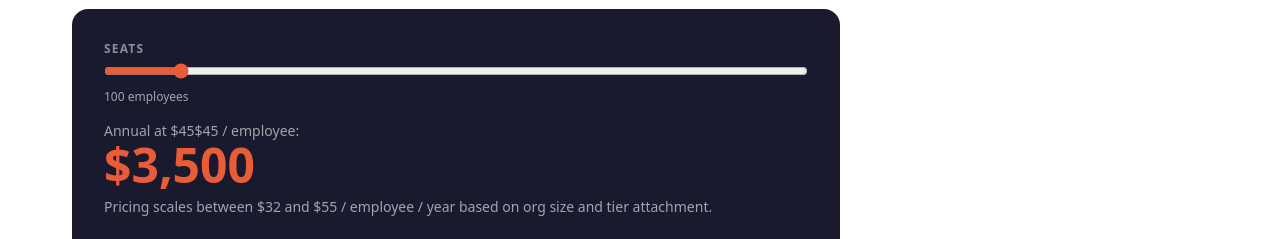
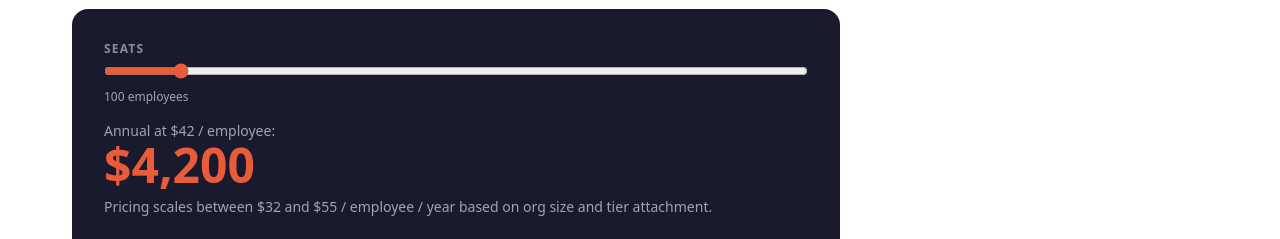
Before and after one commit to PivotTraining/Burnout, a Next.js app: page /subscription in a window 1280 px wide. Shown: the part 880-1119 px from the top of the page. Built offline with nearby package versions, Linux system fonts and the light colour scheme; no server answers.

Commit message:
Implement dynamic pricing based on seat count

```diff
--- a/src/app/subscription/page.tsx
+++ b/src/app/subscription/page.tsx
@@ -5,6 +5,14 @@ import Navbar from "@/components/Navbar";
 import Footer from "@/components/Footer";
 import { Check, Tag } from "lucide-react";
 import { validatePromoCode, type PromoResult } from "@/lib/promo-codes";
+
+function getRate(seats: number): number {
+  if (seats <= 49) return 55;
+  if (seats <= 99) return 48;
+  if (seats <= 249) return 42;
+  if (seats <= 499) return 38;
+  return 32;
+}
 
 export default function Subscription() {
   const [seats, setSeats] = useState(100);
@@ -63,7 +71,7 @@ export default function Subscription() {
     }
   }
 
-  const baseAnnual = seats * 35;
+  const baseAnnual = seats * getRate(seats);
   const discountedAnnual = promo?.valid && promo.discount
     ? Math.round(baseAnnual * (1 - promo.discount / 100))
     : baseAnnual;
@@ -118,7 +126,7 @@ export default function Subscription() {
               />
               <p className="text-xs text-white/60 mt-1">{seats.toLocaleString()} employees</p>
             </label>
-            <p className="text-sm text-white/60">Annual at $45$45 / employee:</p>
+            <p className="text-sm text-white/60">{seats >= 1000 ? "Pricing scoped to your org — talk to enterprise sales" : `Annual at $${getRate(seats)} / employee:`}</p>
             {promo?.valid && promo.discount ? (
               <>
                 <p className="text-2xl font-medium text-white/40 line-through">
```
